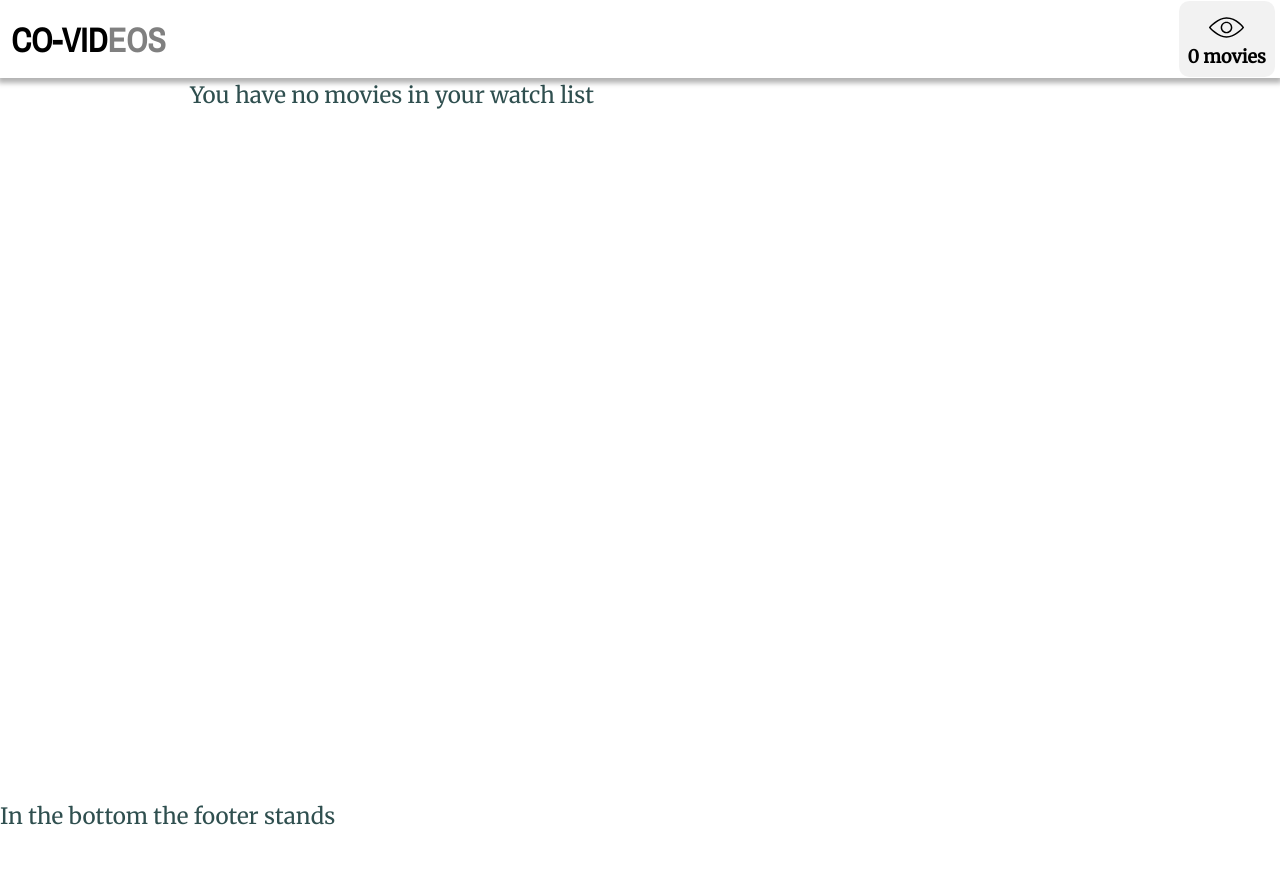
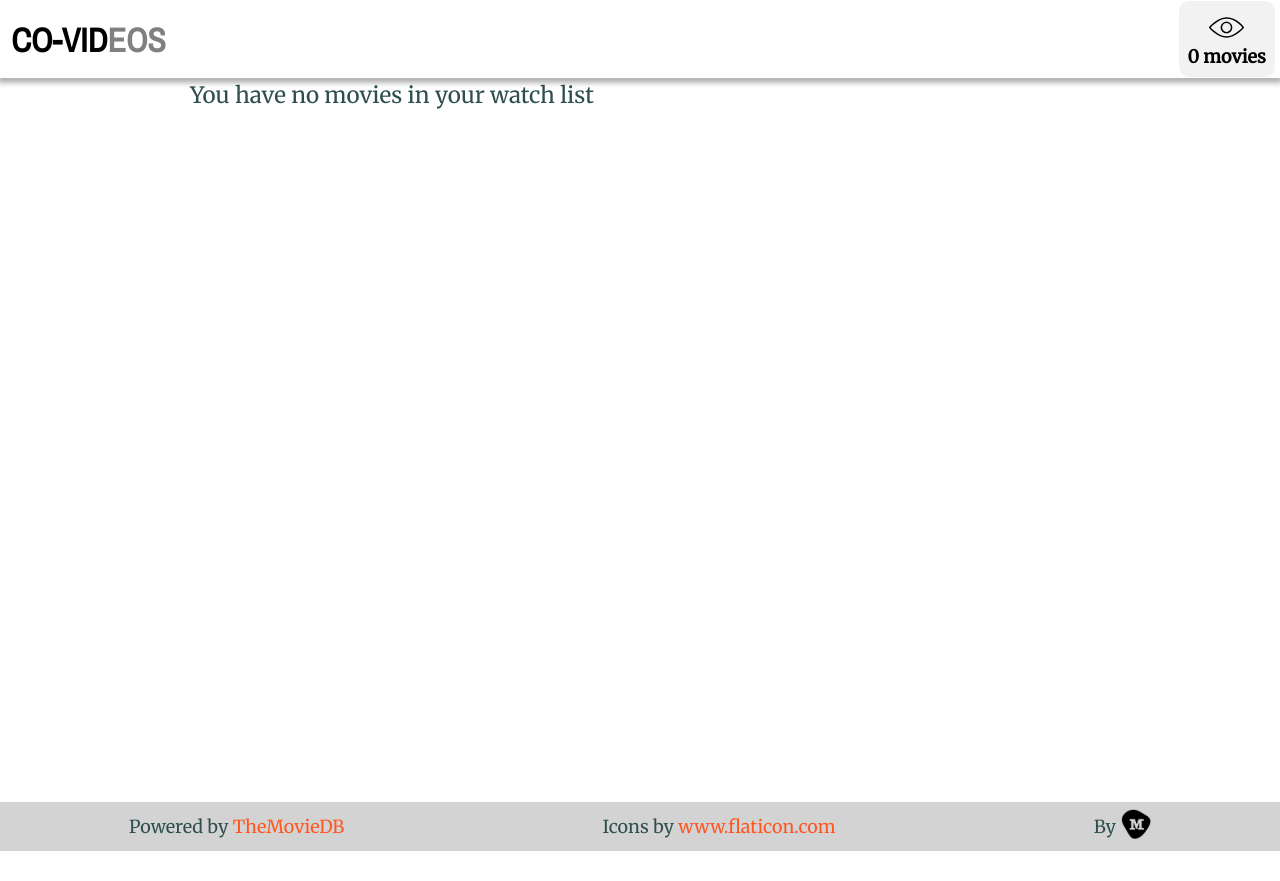
Before and after one commit to marcodca/co-videos, a React app: page /want-to-watch in a window 1280 px wide. Built offline with nearby package versions, Linux system fonts and the light colour scheme.

Commit message:
setting footer

```diff
--- a/src/ui/components/Footer.js
+++ b/src/ui/components/Footer.js
@@ -1,5 +1,46 @@
 import React from "react";
+import styled from "styled-components";
+import logo from "../../assets/logo.png";
 
 export const Footer = () => {
-  return <footer>In the bottom the footer stands</footer>;
+  return (
+    <Container>
+      <span>
+        Powered by{" "}
+        <a href="https://www.themoviedb.org/" title="The movie DB">
+          TheMovieDB
+        </a>
+      </span>
+
+      <span>
+        Icons by {""}
+        <a href="https://www.flaticon.com/" title="Flaticon">
+          www.flaticon.com
+        </a>
+      </span>
+      <span>
+        By
+        <a href="https://www.marcodecara.com/" title="Marco de Cara">
+          <img width={30} src={logo} alt="marco de cara's logo" />
+        </a>
+      </span>
+    </Container>
+  );
 };
+
+const Container = styled.footer`
+  background: var(--color-gray-light);
+  display: flex;
+  justify-content: space-around;
+  align-items: center;
+  height: 2.7em;
+  font-size: 0.8em;
+  text-align: center;
+  span:last-child {
+    display: flex;
+    align-items: center;
+    img {
+      margin-left: 5px;
+    }
+  }
+`;
```
Also changed, not shown: src/assets/logo.png (added).
